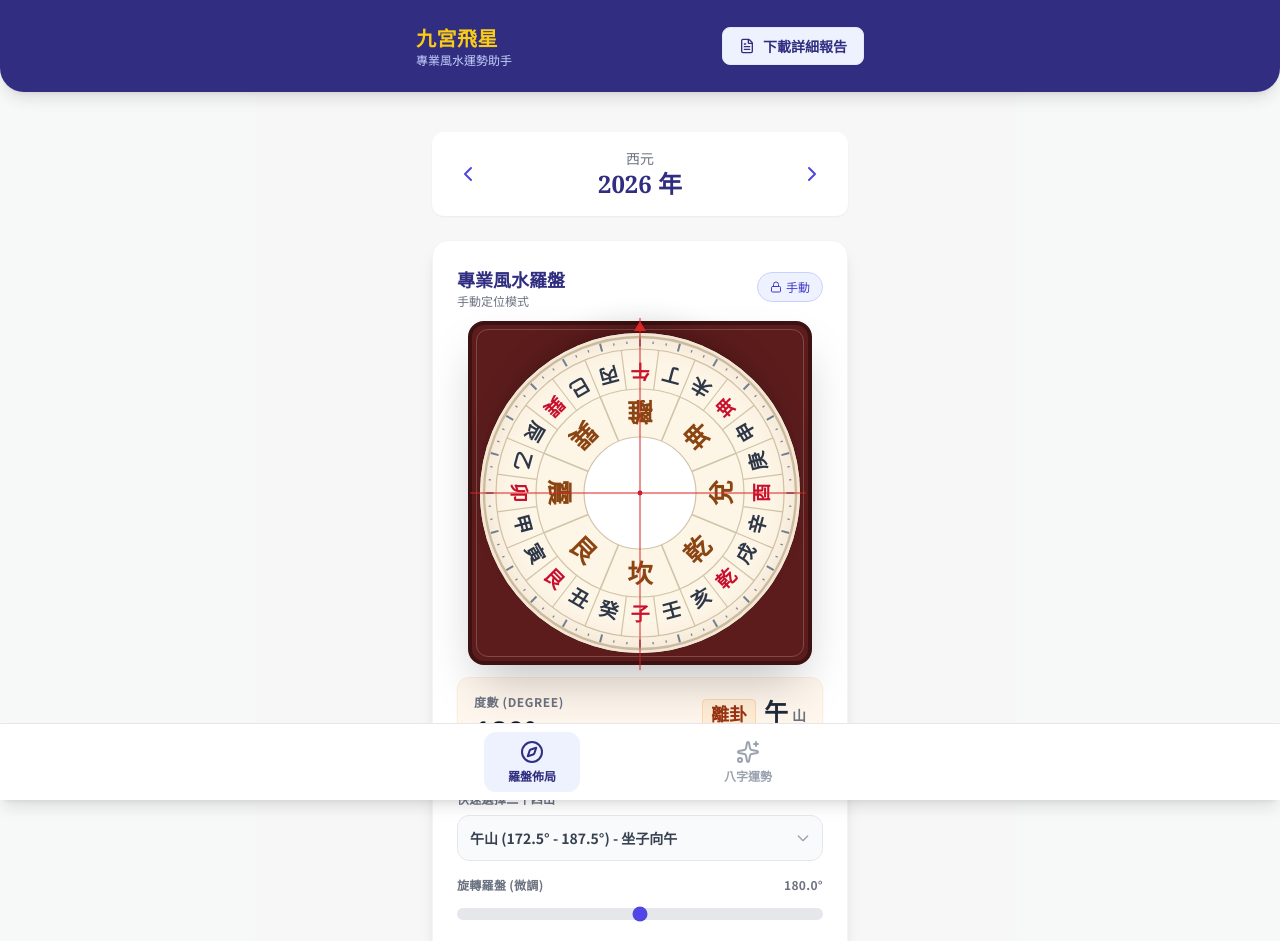
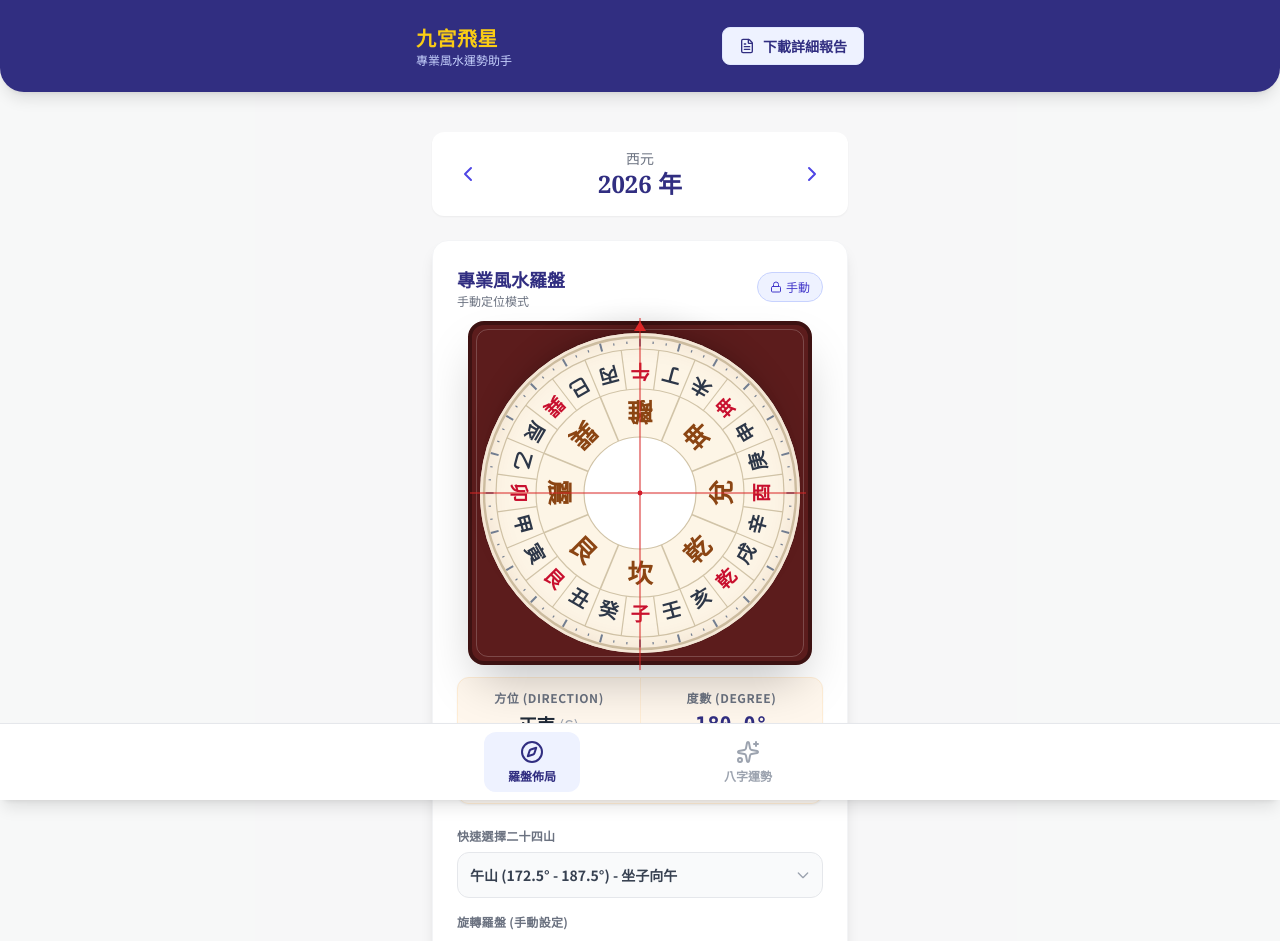
Before and after one commit to hkkencheng2022/fengshui-app, a React (Vite) app: page / in a window 1280 px wide. Shown: the top 941 px of the page. Built offline with nearby package versions, Linux system fonts and the light colour scheme.

Commit message:
Add files via upload

```diff
--- a/components/BaZiAnalysis.tsx
+++ b/components/BaZiAnalysis.tsx
@@ -18,6 +18,12 @@ interface BaZiAnalysisProps {
 export const BaZiAnalysis: React.FC<BaZiAnalysisProps> = ({ selectedYear }) => {
   // Input States
   const [birthDate, setBirthDate] = useState('');
+
+  // Separate Numeric Inputs for better mobile experience
+  const [inputYear, setInputYear] = useState('');
+  const [inputMonth, setInputMonth] = useState('');
+  const [inputDay, setInputDay] = useState('');
+
   const [birthTime, setBirthTime] = useState('12:00');
   const [birthRegion, setBirthRegion] = useState('香港');
   const [gender, setGender] = useState('男');
@@ -40,6 +46,18 @@ export const BaZiAnalysis: React.FC<BaZiAnalysisProps> = ({ selectedYear }) => {
   useEffect(() => {
     setPredictionYear(selectedYear);
   }, [selectedYear]);
+
+  // Sync separate inputs to birthDate string whenever they change
+  useEffect(() => {
+    if (inputYear && inputMonth && inputDay) {
+      // Pad month and day with 0 if needed
+      const m = inputMonth.padStart(2, '0');
+      const d = inputDay.padStart(2, '0');
+      setBirthDate(`${inputYear}-${m}-${d}`);
+    } else {
+      setBirthDate('');
+    }
+  }, [inputYear, inputMonth, inputDay]);
 
   // Load API Key & Cases from local storage and Environment
   useEffect(() => {
@@ -114,7 +132,13 @@ export const BaZiAnalysis: React.FC<BaZiAnalysisProps> = ({ selectedYear }) => {
   };
 
   const handleLoadCase = (c: SavedBaZiCase) => {
-      setBirthDate(c.date);
+      // Split saved date string (YYYY-MM-DD) back to inputs
+      if (c.date) {
+        const [y, m, d] = c.date.split('-');
+        setInputYear(y);
+        setInputMonth(parseInt(m).toString()); // remove leading 0
+        setInputDay(parseInt(d).toString());   // remove leading 0
+      }
       setBirthTime(c.time);
       setGender(c.gender);
       setBirthRegion(c.region);
@@ -135,7 +159,7 @@ export const BaZiAnalysis: React.FC<BaZiAnalysisProps> = ({ selectedYear }) => {
 
   const handleAnalyze = async () => {
     if (!birthDate) {
-      setError("請選擇出生日期");
+      setError("請完整輸入出生年、月、日");
       return;
     }
     if (!birthRegion) {
@@ -274,16 +298,39 @@ export const BaZiAnalysis: React.FC<BaZiAnalysisProps> = ({ selectedYear }) => {
             </div>
 
             <div className="grid grid-cols-2 gap-4">
-            <div>
-                <label className="block text-xs font-bold text-gray-500 mb-1">出生日期</label>
+                <div className="col-span-2 sm:col-span-1">
+                    <label className="block text-xs font-bold text-gray-500 mb-1">出生日期 (年 / 月 / 日)</label>
+                    <div className="flex gap-2">
                         <input
-                type="date"
-                value={birthDate}
-                onChange={(e) => setBirthDate(e.target.value)}
-                className="w-full p-3 bg-gray-50 border border-gray-200 rounded-xl text-sm focus:ring-2 focus:ring-indigo-500 outline-none"
+                            type="number"
+                            value={inputYear}
+                            onChange={(e) => setInputYear(e.target.value)}
+                            placeholder="年(YYYY)"
+                            min="1900"
+                            max="2100"
+                            className="flex-[2] p-3 bg-gray-50 border border-gray-200 rounded-xl text-sm text-center focus:ring-2 focus:ring-indigo-500 outline-none appearance-none"
+                        />
+                         <input
+                            type="number"
+                            value={inputMonth}
+                            onChange={(e) => setInputMonth(e.target.value)}
+                            placeholder="月"
+                            min="1"
+                            max="12"
+                            className="flex-1 p-3 bg-gray-50 border border-gray-200 rounded-xl text-sm text-center focus:ring-2 focus:ring-indigo-500 outline-none appearance-none"
+                        />
+                         <input
+                            type="number"
+                            value={inputDay}
+                            onChange={(e) => setInputDay(e.target.value)}
+                            placeholder="日"
+                            min="1"
+                            max="31"
+                            className="flex-1 p-3 bg-gray-50 border border-gray-200 rounded-xl text-sm text-center focus:ring-2 focus:ring-indigo-500 outline-none appearance-none"
                         />
                     </div>
-            <div>
+                </div>
+                <div className="col-span-2 sm:col-span-1">
                     <label className="block text-xs font-bold text-gray-500 mb-1">出生時間</label>
                     <input
                     type="time"
--- a/components/Compass.tsx
+++ b/components/Compass.tsx
@@ -1,7 +1,7 @@
 import React from 'react';
-import { RotateCw, Lock } from 'lucide-react';
+import { RotateCw, Lock, SlidersHorizontal } from 'lucide-react';
 import { getMountainInfo } from '../utils/fengshui';
-import { MOUNTAINS, DIRECTION_TRIGRAMS } from '../constants';
+import { MOUNTAINS, DIRECTION_TRIGRAMS, DIRECTION_NAMES } from '../constants';
 
 interface CompassProps {
   heading: number;
@@ -9,6 +9,8 @@ interface CompassProps {
   onHeadingChange: (heading: number) => void;
   onToggleMode: () => void;
   onRequestPermission?: () => void;
+  calibration?: number;
+  onCalibrationChange?: (val: number) => void;
 }
 
 export const Compass: React.FC<CompassProps> = ({
@@ -16,7 +18,9 @@ export const Compass: React.FC<CompassProps> = ({
   isManual,
   onHeadingChange,
   onToggleMode,
-  onRequestPermission
+  onRequestPermission,
+  calibration = 0,
+  onCalibrationChange
 }) => {
 
   const mountainInfo = getMountainInfo(heading);
@@ -227,21 +231,30 @@ export const Compass: React.FC<CompassProps> = ({
           </div>
         </div>
 
-        {/* Info Display (Current Reading) */}
-        <div className="text-center mb-6 p-4 bg-orange-50 rounded-xl w-full border border-orange-100 flex justify-between items-center shadow-sm">
-            <div className="text-left">
-              <div className="text-xs text-gray-500 font-bold uppercase tracking-wider mb-1">度數 (Degree)</div>
-              <div className="text-3xl font-bold text-gray-900 font-serif">
-                {Math.round(heading).toString().padStart(3, '0')}°
+        {/* Info Display (Current Reading) - Enhanced for Calibration Check */}
+        <div className="text-center mb-6 bg-orange-50 rounded-xl w-full border border-orange-100 shadow-sm overflow-hidden">
+            {/* Top Row: Clear Directions */}
+            <div className="grid grid-cols-2 divide-x divide-orange-100 border-b border-orange-100">
+               <div className="p-3">
+                  <div className="text-xs text-gray-500 font-bold uppercase tracking-wider mb-1">方位 (Direction)</div>
+                  <div className="text-lg font-bold text-gray-800">
+                     {DIRECTION_NAMES[mountainInfo.direction]} <span className="text-base text-gray-400 font-normal">({mountainInfo.direction})</span>
                   </div>
                </div>
-            <div className="text-right">
-              <div className="text-2xl font-bold text-gray-800 font-serif flex items-baseline justify-end gap-2">
-                 <span className="text-lg text-orange-800 bg-orange-100 px-2 rounded border border-orange-200">{mountainInfo.trigram}卦</span>
+               <div className="p-3">
+                  <div className="text-xs text-gray-500 font-bold uppercase tracking-wider mb-1">度數 (Degree)</div>
+                  <div className="text-xl font-bold text-indigo-900 font-mono">
+                     {heading.toFixed(1)}°
+                  </div>
+               </div>
+            </div>
+
+            {/* Bottom Row: Traditional Feng Shui Info */}
+            <div className="p-3 bg-white/50 flex justify-between items-center px-6">
+                <span className="text-sm font-bold text-gray-500">二十四山:</span>
+                <div className="text-xl font-bold text-gray-800 font-serif flex items-baseline gap-2">
+                   <span className="text-base text-orange-800 bg-orange-100 px-2 rounded border border-orange-200">{mountainInfo.trigram}卦</span>
                    <span>{mountainInfo.name}<span className="text-sm text-gray-500 font-sans ml-1">山</span></span>
-              </div>
-              <div className="text-xs text-gray-500 mt-1">
-                 {mountainInfo.direction}方 (坐{mountainInfo.sitting}向{mountainInfo.name})
                 </div>
             </div>
         </div>
@@ -284,8 +297,7 @@ export const Compass: React.FC<CompassProps> = ({
               {/* Fine Tuning Slider */}
               <div>
                 <label className="block text-xs font-bold text-gray-500 mb-2 uppercase tracking-wide flex justify-between">
-                   <span>旋轉羅盤 (微調)</span>
-                   <span>{heading.toFixed(1)}°</span>
+                   <span>旋轉羅盤 (手動設定)</span>
                 </label>
                 <input
                   type="range"
@@ -297,11 +309,9 @@ export const Compass: React.FC<CompassProps> = ({
                   className="w-full h-3 bg-gray-200 rounded-lg appearance-none cursor-pointer accent-indigo-600"
                 />
               </div>
-              <p className="text-[10px] text-gray-400 text-center">
-                * 左右滑動調整角度，以對齊家中實際方位
-              </p>
             </div>
           ) : (
+            <div className="space-y-3">
                <button
                   onClick={onRequestPermission}
                   className="w-full py-3 bg-indigo-600 text-white rounded-xl text-sm font-bold shadow-md hover:bg-indigo-700 transition flex justify-center items-center gap-2"
@@ -309,6 +319,29 @@ export const Compass: React.FC<CompassProps> = ({
                   <RotateCw className="w-4 h-4" />
                   校準/啟動指南針 (iOS需點擊)
                 </button>
+
+                {/* Calibration Slider for Auto Mode */}
+                {onCalibrationChange && (
+                  <div className="bg-gray-50 p-3 rounded-xl border border-gray-200 mt-2">
+                    <label className="flex items-center justify-between text-xs font-bold text-gray-500 mb-2">
+                       <span className="flex items-center gap-1"><SlidersHorizontal className="w-3 h-3" /> 系統偏差校準</span>
+                       <span className="bg-white px-1.5 py-0.5 rounded border border-gray-200">{calibration > 0 ? '+' : ''}{calibration}°</span>
+                    </label>
+                    <input
+                      type="range"
+                      min="-180"
+                      max="180"
+                      step="1"
+                      value={calibration}
+                      onChange={(e) => onCalibrationChange(Number(e.target.value))}
+                      className="w-full h-2 bg-gray-200 rounded-lg appearance-none cursor-pointer accent-gray-500"
+                    />
+                    <p className="text-[10px] text-gray-400 mt-1.5 leading-tight">
+                       * 若網頁羅盤方位與系統內建指南針 App 差異過大（常見於 Android），請拖曳此桿修正偏差，直到兩者顯示一致。
+                    </p>
+                  </div>
+                )}
+            </div>
           )}
 
         </div>
```
Lines whose indentation alone changed are shown as unchanged.
